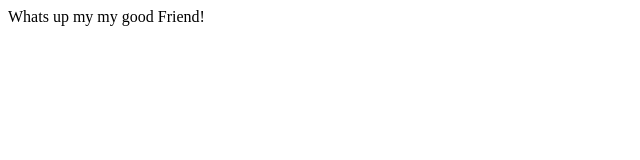
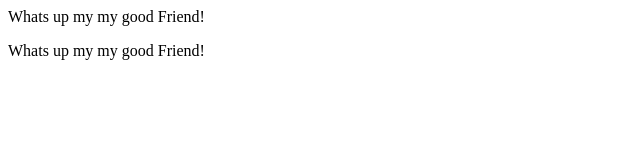
Before and after one commit to Xilasmarx/a_new_project, a plain HTML site: page index.html in a window 1280 px wide. Shown: the whole page, without its empty margins (0-640 px from the left). Drawn offline with Linux system fonts and the light colour scheme.

Commit message:
updated html

```diff
--- a/index.html
+++ b/index.html
@@ -6,6 +6,7 @@
 </head>
 <body>
 	<p>Whats up my my good Friend!</p>
+	<p>Whats up my my good Friend!</p>
 </body>
 
 </html>
```
